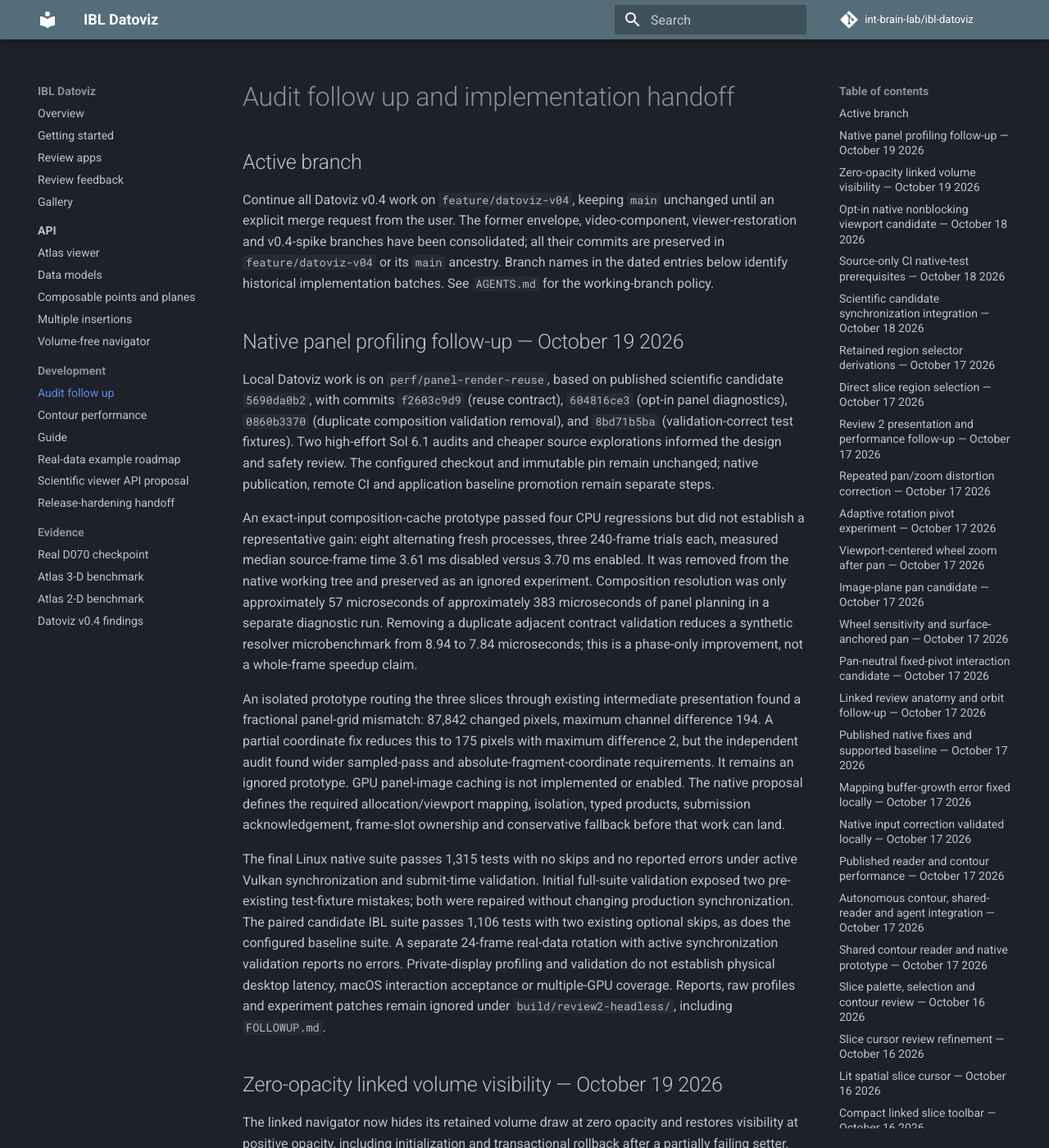
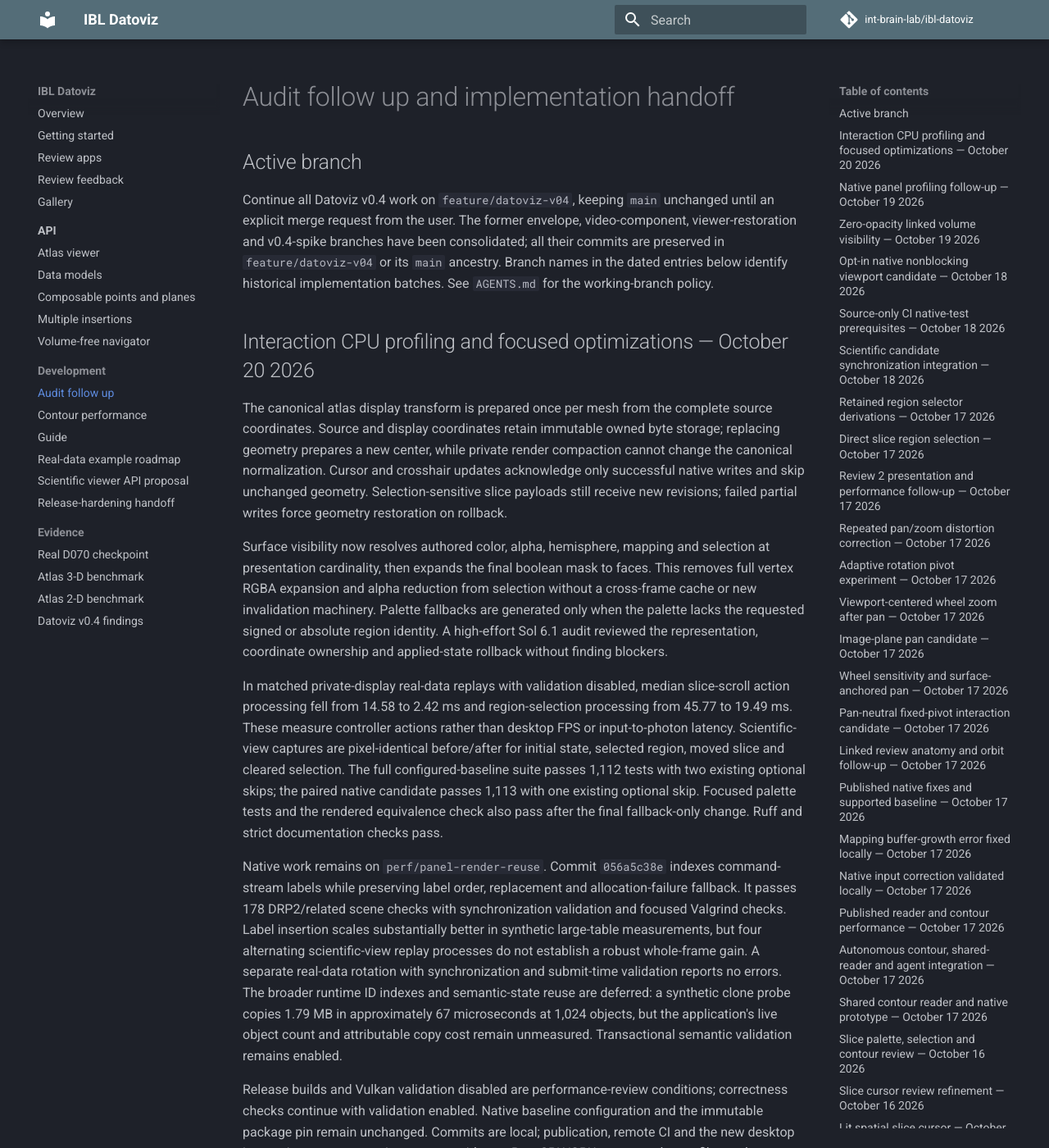
Before and after one commit to int-brain-lab/ibl-datoviz, an MkDocs documentation site: the page built from docs/NEXT_STEPS.md, in a window 1280 px wide and 1400 px high. Shown: the whole window at 82% size. Built offline with MkDocs 1.6.1 and Material for MkDocs 9.7.7, drawn with Linux system fonts in a browser that asks for light colours; comment, search, counter and statistics services are not loaded; some of the changed text lies outside the part shown.

Commit message:
Record interaction optimization evidence and remaining native work

```diff
--- a/docs/NEXT_STEPS.md
+++ b/docs/NEXT_STEPS.md
@@ -8,6 +8,18 @@ video-component, viewer-restoration and v0.4-spike branches have been consolidat
 all their commits are preserved in `feature/datoviz-v04` or its `main` ancestry.
 Branch names in the dated entries below identify historical implementation batches.
 See `AGENTS.md` for the working-branch policy.
+
+## Interaction CPU profiling and focused optimizations — October 20 2026
+
+The canonical atlas display transform is prepared once per mesh from the complete source coordinates. Source and display coordinates retain immutable owned byte storage; replacing geometry prepares a new center, while private render compaction cannot change the canonical normalization. Cursor and crosshair updates acknowledge only successful native writes and skip unchanged geometry. Selection-sensitive slice payloads still receive new revisions; failed partial writes force geometry restoration on rollback.
+
+Surface visibility now resolves authored color, alpha, hemisphere, mapping and selection at presentation cardinality, then expands the final boolean mask to faces. This removes full vertex RGBA expansion and alpha reduction from selection without a cross-frame cache or new invalidation machinery. Palette fallbacks are generated only when the palette lacks the requested signed or absolute region identity. A high-effort Sol 6.1 audit reviewed the representation, coordinate ownership and applied-state rollback without finding blockers.
+
+In matched private-display real-data replays with validation disabled, median slice-scroll action processing fell from 14.58 to 2.42 ms and region-selection processing from 45.77 to 19.49 ms. These measure controller actions rather than desktop FPS or input-to-photon latency. Scientific-view captures are pixel-identical before/after for initial state, selected region, moved slice and cleared selection. The full configured-baseline suite passes 1,112 tests with two existing optional skips; the paired native candidate passes 1,113 with one existing optional skip. Focused palette tests and the rendered equivalence check also pass after the final fallback-only change. Ruff and strict documentation checks pass.
+
+Native work remains on `perf/panel-render-reuse`. Commit `056a5c38e` indexes command-stream labels while preserving label order, replacement and allocation-failure fallback. It passes 178 DRP2/related scene checks with synchronization validation and focused Valgrind checks. Label insertion scales substantially better in synthetic large-table measurements, but four alternating scientific-view replay processes do not establish a robust whole-frame gain. A separate real-data rotation with synchronization and submit-time validation reports no errors. The broader runtime ID indexes and semantic-state reuse are deferred: a synthetic clone probe copies 1.79 MB in approximately 67 microseconds at 1,024 objects, but the application's live object count and attributable copy cost remain unmeasured. Transactional semantic validation remains enabled.
+
+Release builds and Vulkan validation disabled are performance-review conditions; correctness checks continue with validation enabled. Native baseline configuration and the immutable package pin remain unchanged. Commits are local; publication, remote CI and the new desktop interaction capture remain separate evidence. Raw CPU/GPU traces, replay profiles and comparison receipts are retained in ignored `build/live-profile-20261020/` and `build/review2-performance/` outputs.
 
 ## Native panel profiling follow-up — October 19 2026
 
```
